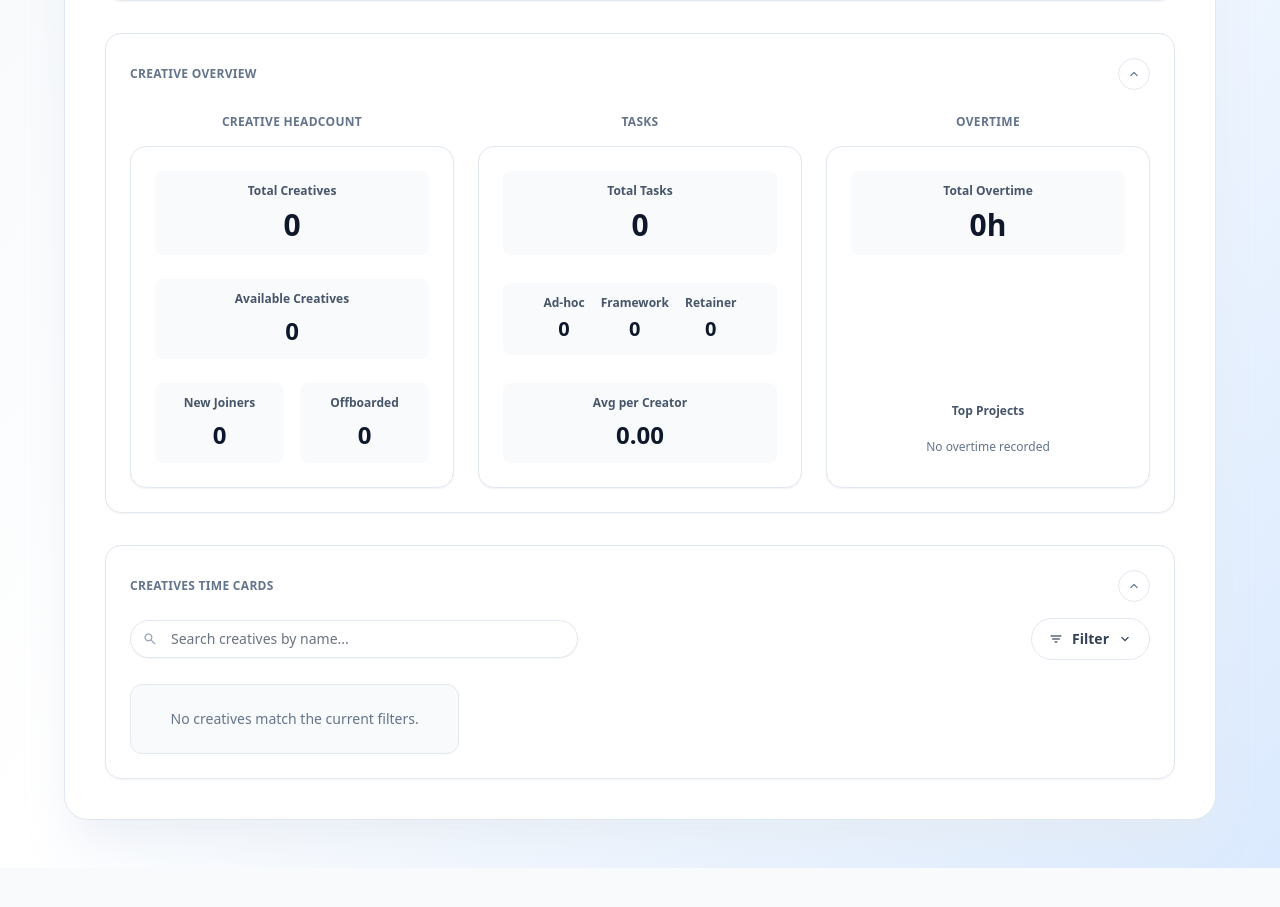
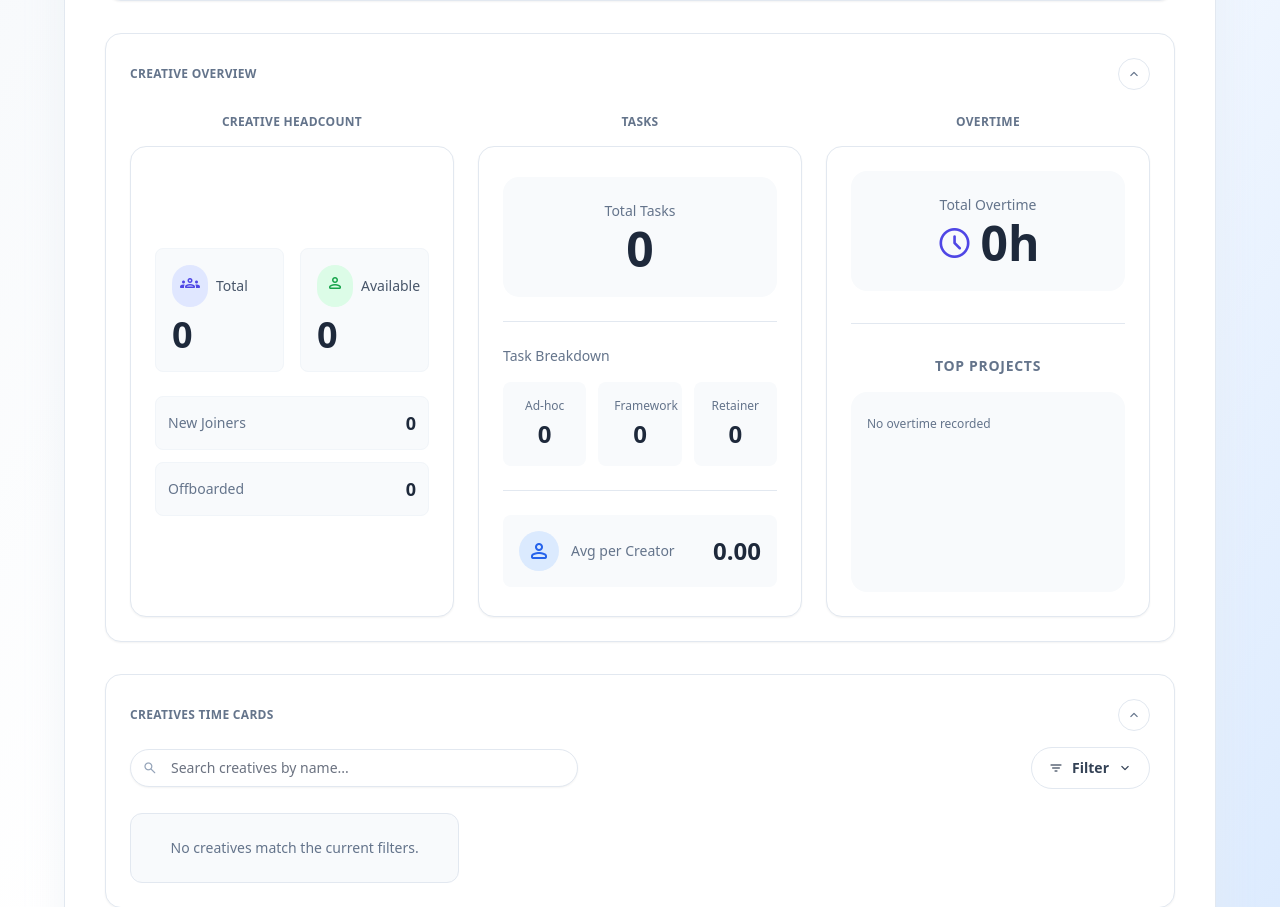
Before and after one commit to AxtonH/UtilizationDashboard, a Flask app: template backend/templates/creatives/dashboard.html in a window 1280 px wide. Shown: the part 883-1790 px from the top of the page. Before the commit the page ends 1751 px from the top, so only its background shows below. Run offline with Flask 3, Linux system fonts and the light colour scheme; the template is opened without the code that fills it: most values are stand-ins (such as "Sample title", 1, 10 or a date in 2020); data that the repository does not hold is empty; parts of the project's set-up code (start-up, migrations or seed data) failed here and were passed over; some libraries are stand-ins or nearby versions.

Commit message:
Ui update

```diff
--- a/backend/templates/creatives/dashboard.html
+++ b/backend/templates/creatives/dashboard.html
@@ -305,42 +305,57 @@
               <!-- Creative Headcount Card -->
               <section class="flex flex-col items-center flex-1 min-w-[280px]">
                 <h3 class="text-xs font-semibold uppercase tracking-wide text-slate-500 mb-4">Creative Headcount</h3>
-                <div class="rounded-2xl border border-slate-200 bg-white shadow-sm w-full h-full flex flex-col"
-                  style="padding: 24px;">
+                <div
+                  class="rounded-2xl border border-slate-200 bg-white shadow-sm w-full h-full p-6 flex flex-col justify-center">
                   {% set hc = headcount or {} %}
-                  <div class="flex flex-col gap-6 items-center text-center flex-1 justify-between">
+                  <div class="grid grid-cols-2 gap-4">
                     <!-- Total Creatives -->
-                    <div class="flex flex-col items-center gap-2 px-4 py-3 rounded-lg bg-slate-50 w-full">
-                      <span class="text-xs font-semibold text-slate-600">Total Creatives</span>
-                      <span data-headcount-total class="text-3xl font-bold text-slate-900">{{ hc.get('total', 0)
-                        }}</span>
+                    <div
+                      class="col-span-1 bg-slate-50 p-4 rounded-lg border border-slate-100 flex flex-col justify-between">
+                      <div>
+                        <div class="flex items-center space-x-2">
+                          <div class="bg-indigo-100 p-2 rounded-full">
+                            <span class="material-symbols-rounded text-indigo-600 text-xl leading-none">groups</span>
+                          </div>
+                          <p class="text-sm text-slate-600">Total</p>
+                        </div>
+                      </div>
+                      <p class="mt-2 text-4xl font-bold text-slate-800" data-headcount-total>{{ hc.get('total', 0) }}
+                      </p>
                     </div>
 
                     <!-- Available Creatives -->
-                    <div class="flex flex-col items-center gap-2 px-4 py-3 rounded-lg bg-slate-50 w-full">
-                      <span class="text-xs font-semibold text-slate-600">Available Creatives</span>
-                      <span data-headcount-available class="text-2xl font-bold text-slate-900">{{ hc.get('available', 0)
-                        }}</span>
+                    <div
+                      class="col-span-1 bg-slate-50 p-4 rounded-lg border border-slate-100 flex flex-col justify-between">
+                      <div>
+                        <div class="flex items-center space-x-2">
+                          <div class="bg-green-100 p-2 rounded-full">
+                            <span class="material-symbols-rounded text-green-600 text-xl leading-none">person</span>
+                          </div>
+                          <p class="text-sm text-slate-600">Available</p>
+                        </div>
+                      </div>
+                      <p class="mt-2 text-4xl font-bold text-slate-800" data-headcount-available>{{ hc.get('available',
+                        0) }}</p>
                     </div>
 
-                    <!-- New Joiners and Offboarded -->
-                    <div class="flex gap-4 w-full">
+                    <!-- New Joiners & Offboarded -->
+                    <div class="col-span-2 space-y-3 pt-2">
                       <!-- New Joiners -->
-                      <div class="flex flex-col items-center gap-2 px-4 py-3 rounded-lg bg-slate-50 flex-1">
-                        <span class="text-xs font-semibold text-slate-600">New Joiners</span>
-                        <span data-headcount-new-joiners class="text-2xl font-bold text-slate-900 cursor-help relative"
+                      <div class="bg-slate-50 p-3 rounded-lg border border-slate-100 flex items-center justify-between">
+                        <p class="text-sm text-slate-500">New Joiners</p>
+                        <p class="text-lg font-bold text-slate-800 cursor-help relative" data-headcount-new-joiners
                           data-tooltip-content="{{ hc.get('new_joiners_names', []) | join(', ') }}">
                           {{ hc.get('new_joiners_count', 0) }}
-                        </span>
+                        </p>
                       </div>
-
                       <!-- Offboarded -->
-                      <div class="flex flex-col items-center gap-2 px-4 py-3 rounded-lg bg-slate-50 flex-1">
-                        <span class="text-xs font-semibold text-slate-600">Offboarded</span>
-                        <span data-headcount-offboarded class="text-2xl font-bold text-slate-900 cursor-help relative"
+                      <div class="bg-slate-50 p-3 rounded-lg border border-slate-100 flex items-center justify-between">
+                        <p class="text-sm text-slate-500">Offboarded</p>
+                        <p class="text-lg font-bold text-slate-800 cursor-help relative" data-headcount-offboarded
                           data-tooltip-content="{{ hc.get('offboarded_names', []) | join(', ') }}">
                           {{ hc.get('offboarded_count', 0) }}
-                        </span>
+                        </p>
                       </div>
                     </div>
                   </div>
@@ -350,53 +365,59 @@
               <!-- Tasks Card -->
               <section class="flex flex-col items-center flex-1 min-w-[280px]">
                 <h3 class="text-xs font-semibold uppercase tracking-wide text-slate-500 mb-4">Tasks</h3>
-                <div class="rounded-2xl border border-slate-200 bg-white shadow-sm w-full h-full flex flex-col"
-                  style="padding: 24px;">
+                <div
+                  class="rounded-2xl border border-slate-200 bg-white shadow-sm w-full h-full p-6 flex flex-col justify-center">
                   {% set ts = tasks_stats or {} %}
-                  <div class="flex flex-col gap-6 items-center text-center flex-1 justify-between">
-                    <!-- Total Tasks -->
-                    <div class="flex flex-col items-center gap-2 px-4 py-3 rounded-lg bg-slate-50 w-full"
-                      data-tasks-container>
-                      <span class="text-xs font-semibold text-slate-600">Total Tasks</span>
-                      <span data-tasks-total class="text-3xl font-bold text-slate-900">{{ ts.get('total', 0) }}</span>
+                  <div class="text-center bg-slate-50 rounded-2xl p-6" data-tasks-container>
+                    <h2 class="text-sm font-medium text-slate-500">Total Tasks</h2>
+                    <div class="flex items-center justify-center gap-2 mt-1">
+                      <p class="text-5xl font-bold text-slate-800" data-tasks-total>{{ ts.get('total', 0) }}</p>
                       {% if ts.get('comparison') %}
                       {% set comp = ts.get('comparison') %}
                       <div
-                        class="flex items-center gap-1 {% if comp.get('trend') == 'up' %}text-emerald-600{% else %}text-rose-600{% endif %}"
+                        class="flex items-center text-sm font-semibold {% if comp.get('trend') == 'up' %}text-emerald-500{% else %}text-rose-500{% endif %}"
                         data-tasks-comparison>
-                        <span class="text-xs font-semibold">{{ comp.get('change_percentage', 0) | round(1) }}%</span>
+                        <span>{{ comp.get('change_percentage', 0) | round(1) }}%</span>
                         <span class="material-symbols-rounded text-base">{% if comp.get('trend') == 'up' %}trending_up{%
                           else %}trending_down{% endif %}</span>
                       </div>
                       {% else %}
-                      <div class="flex items-center gap-1 hidden" data-tasks-comparison></div>
+                      <div class="flex items-center text-sm font-semibold hidden" data-tasks-comparison></div>
                       {% endif %}
                     </div>
-
-                    <!-- Ad-hoc, Framework, Retainer on same line -->
-                    <div class="flex items-center gap-4 justify-center px-4 py-3 rounded-lg bg-slate-50 w-full">
-                      <div class="flex flex-col items-center gap-1">
-                        <span class="text-xs font-semibold text-slate-600">Ad-hoc</span>
-                        <span data-tasks-adhoc class="text-xl font-bold text-slate-900">{{ ts.get('adhoc', 0) }}</span>
                   </div>
-                      <div class="flex flex-col items-center gap-1">
-                        <span class="text-xs font-semibold text-slate-600">Framework</span>
-                        <span data-tasks-framework class="text-xl font-bold text-slate-900">{{ ts.get('framework', 0)
-                          }}</span>
+                  <hr class="my-6 border-slate-200" />
+                  <div>
+                    <h3 class="text-sm font-medium text-slate-500 mb-4">Task Breakdown</h3>
+                    <div class="grid grid-cols-3 gap-3 text-center">
+                      <div class="bg-slate-50 p-4 rounded-lg">
+                        <p class="text-xs text-slate-500">Ad-hoc</p>
+                        <p class="text-2xl font-bold text-slate-800 mt-1" data-tasks-adhoc>{{ ts.get('adhoc', 0) }}</p>
                       </div>
-                      <div class="flex flex-col items-center gap-1">
-                        <span class="text-xs font-semibold text-slate-600">Retainer</span>
-                        <span data-tasks-retainer class="text-xl font-bold text-slate-900">{{ ts.get('retainer', 0)
-                          }}</span>
+                      <div class="bg-slate-50 p-4 rounded-lg">
+                        <p class="text-xs text-slate-500">Framework</p>
+                        <p class="text-2xl font-bold text-slate-800 mt-1" data-tasks-framework>{{ ts.get('framework', 0)
+                          }}</p>
+                      </div>
+                      <div class="bg-slate-50 p-4 rounded-lg">
+                        <p class="text-xs text-slate-500">Retainer</p>
+                        <p class="text-2xl font-bold text-slate-800 mt-1" data-tasks-retainer>{{ ts.get('retainer', 0)
+                          }}</p>
                       </div>
                     </div>
-
-                    <!-- Average Tasks per Creator -->
-                    <div class="flex flex-col items-center gap-2 px-4 py-3 rounded-lg bg-slate-50 w-full">
-                      <span class="text-xs font-semibold text-slate-600">Avg per Creator</span>
-                      <span data-tasks-avg-per-creator class="text-2xl font-bold text-slate-900">{{
-                        ts.get('average_per_creator', 0) | round(2) }}</span>
                   </div>
+                  <hr class="my-6 border-slate-200" />
+                  <div class="flex items-center justify-between bg-slate-50 p-4 rounded-lg">
+                    <div class="flex items-center gap-3">
+                      <div class="w-10 h-10 bg-blue-100 rounded-full flex items-center justify-center">
+                        <span class="material-symbols-rounded text-blue-600">person</span>
+                      </div>
+                      <div>
+                        <h3 class="text-sm font-medium text-slate-500">Avg per Creator</h3>
+                      </div>
+                    </div>
+                    <p class="text-2xl font-bold text-slate-800" data-tasks-avg-per-creator>{{
+                      ts.get('average_per_creator', 0) | round(2) }}</p>
                   </div>
                 </div>
               </section>
@@ -404,35 +425,47 @@
               <!-- Overtime Card -->
               <section class="flex flex-col items-center flex-1 min-w-[280px]">
                 <h3 class="text-xs font-semibold uppercase tracking-wide text-slate-500 mb-4">Overtime</h3>
-                <div class="rounded-2xl border border-slate-200 bg-white shadow-sm w-full h-full flex flex-col"
-                  style="padding: 24px;">
+                <div
+                  class="rounded-2xl border border-slate-200 bg-white shadow-sm w-full h-full p-6 flex flex-col justify-center">
                   {% set ot = overtime_stats or {} %}
-                  <div class="flex flex-col gap-6 items-center text-center flex-1 justify-between">
-                    <!-- Total Overtime -->
-                    <div class="flex flex-col items-center gap-2 px-4 py-3 rounded-lg bg-slate-50 w-full">
-                      <span class="text-xs font-semibold text-slate-600">Total Overtime</span>
-                      <span data-overtime-total class="text-3xl font-bold text-slate-900">{{
-                        ot.get('total_hours_display',
-                        '0h') }}</span>
+
+
+
+                  <div class="mb-8 text-center bg-slate-50 rounded-2xl p-6">
+                    <p class="text-sm text-slate-500 mb-1">Total Overtime</p>
+                    <div class="flex items-center justify-center space-x-2">
+                      <span class="material-symbols-rounded text-4xl text-indigo-600">schedule</span>
+                      <p class="text-5xl font-bold text-slate-800" data-overtime-total>{{ ot.get('total_hours_display',
+                        '0h') }}</p>
+                    </div>
                   </div>
 
-                    <!-- Top 5 Projects -->
-                    <div class="flex flex-col gap-3 items-center w-full">
-                      <span class="text-xs font-semibold text-slate-600">Top Projects</span>
-                      <div class="flex flex-col gap-2 w-full" data-overtime-projects>
+                  <hr class="border-t border-slate-200 mb-8" />
+
+                  <div>
+                    <h3 class="text-sm font-bold uppercase tracking-wider text-slate-500 mb-4 text-center">Top Projects
+                    </h3>
+                    <div class="flex flex-col gap-2 w-full bg-slate-50 rounded-2xl p-4 min-h-[200px]"
+                      data-overtime-projects>
                       {% for project in ot.get('top_projects', [])[:5] %}
-                        <div class="flex items-center justify-between gap-2 px-2 py-1 rounded-lg bg-slate-50">
-                          <span class="text-xs font-semibold text-slate-700 truncate flex-1 text-left">{{
+                      <div class="flex items-center justify-between gap-2 px-3 py-2 rounded-lg bg-white shadow-sm">
+                        <span class="text-sm font-medium text-slate-700 truncate flex-1 text-left">{{
                           project.get('project_name', 'Unassigned Project') }}</span>
-                          <span class="text-xs font-bold text-slate-900 whitespace-nowrap"
+                        <span class="text-sm font-bold text-slate-900 whitespace-nowrap"
                           data-overtime-project-hours="{{ loop.index0 }}">{{ project.get('hours_display', '0h')
                           }}</span>
                       </div>
                       {% endfor %}
-                        {% if ot.get('top_projects', [])|length == 0 %}
-                        <div class="text-xs text-slate-500 py-2">No overtime recorded</div>
+
+                      {% if not ot.get('top_projects') %}
+                      <div class="flex flex-col items-center justify-center text-center w-full h-full py-10"
+                        style="display: flex !important; flex-direction: column !important; align-items: center !important; justify-content: center !important;">
+                        <span class="material-symbols-rounded text-4xl text-slate-400 mb-2">inbox</span>
+                        <p class="text-slate-900 mb-1"
+                          style="font-size: 1.125rem !important; font-weight: 700 !important;">No Overtime Recorded</p>
+                        <p class="text-xs text-slate-500">Projects with overtime will appear here.</p>
+                      </div>
                       {% endif %}
-                      </div>
                     </div>
                   </div>
                 </div>
```
Lines whose indentation alone changed are shown as unchanged.
